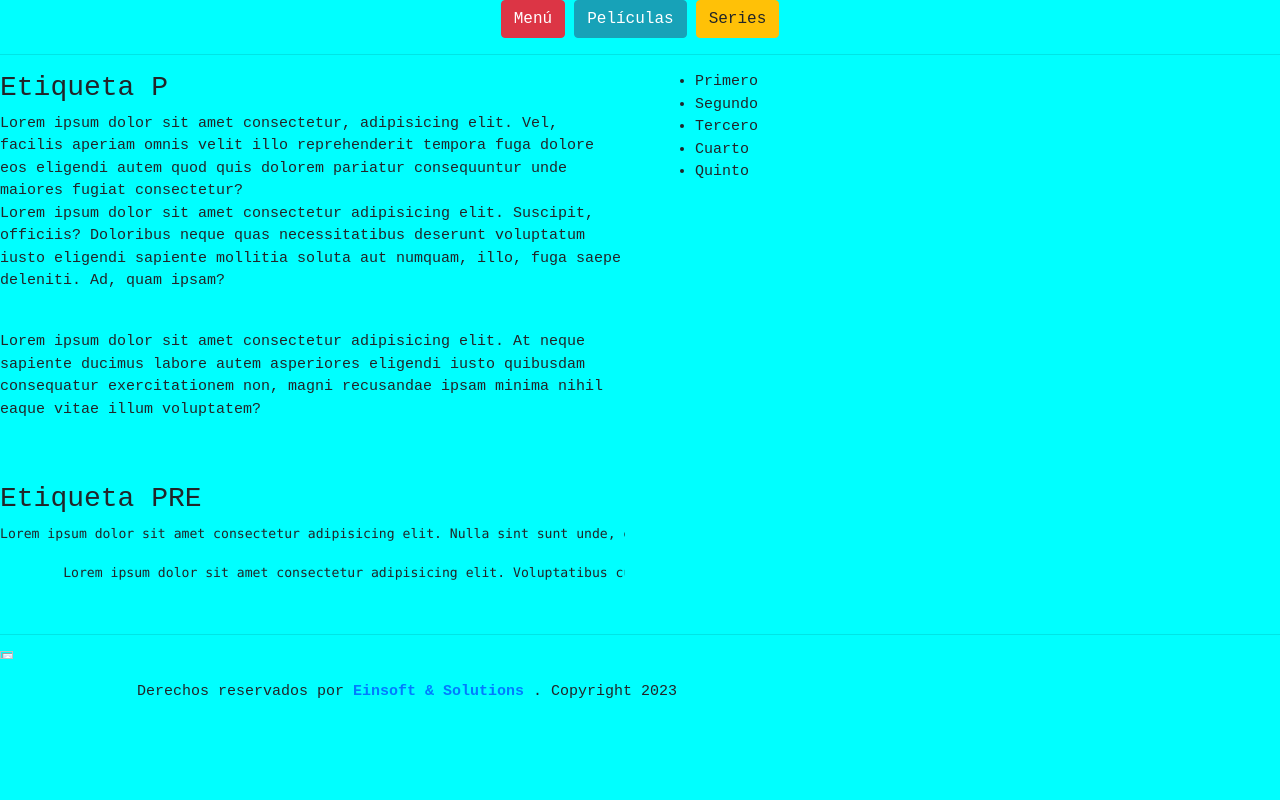
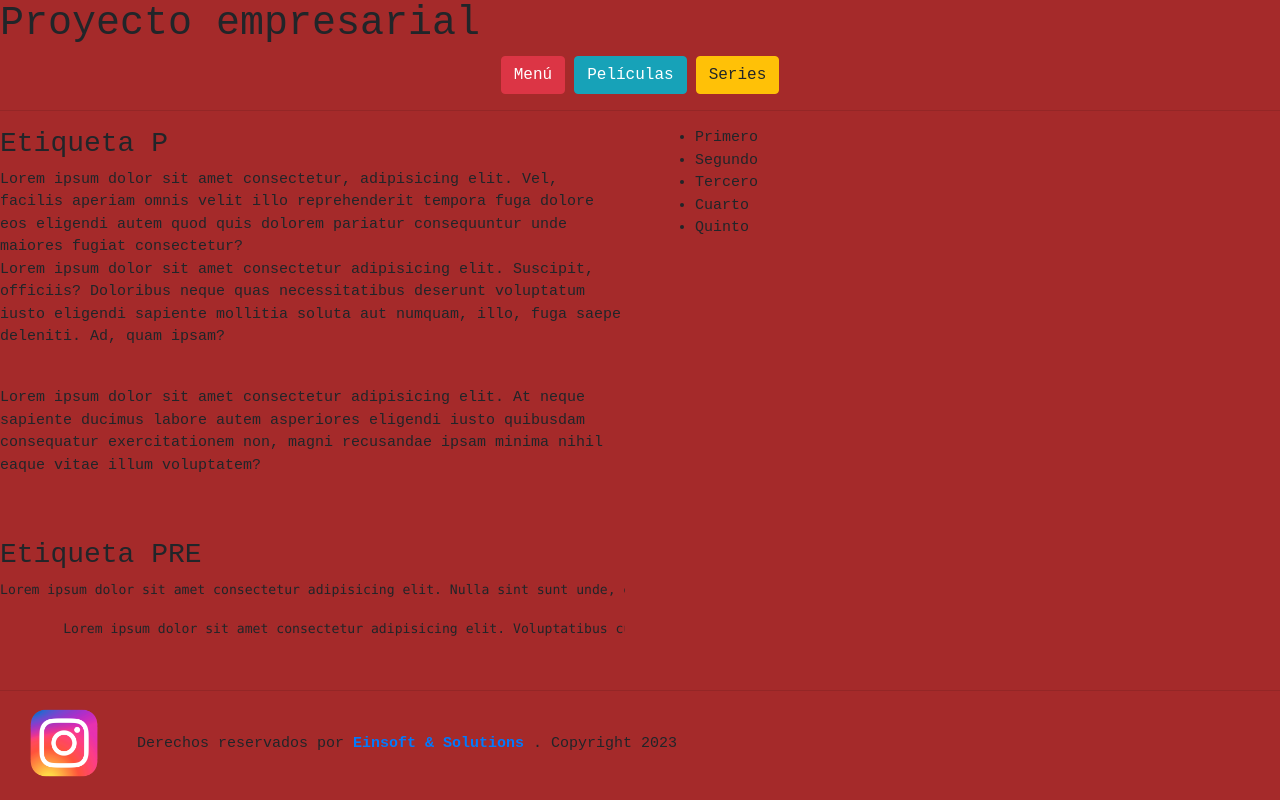
Before and after one commit to Cristian-2020/CursoGit, a plain HTML site: page index.html in a window 1280 px wide. Drawn offline with nearby package versions, Linux system fonts and the light colour scheme.

```diff
--- a/index.html
+++ b/index.html
@@ -5,8 +5,14 @@
 
         <link rel="stylesheet" href="https://cdn.jsdelivr.net/npm/bootstrap@4.6.2/dist/css/bootstrap.min.css" integrity="sha384-xOolHFLEh07PJGoPkLv1IbcEPTNtaed2xpHsD9ESMhqIYd0nLMwNLD69Npy4HI+N" crossorigin="anonymous">
 
+        <link rel="stylesheet" href="./style.css">
+
     </head>
     <body style="background-color: aqua; font-size: 15px; font-family: 'Courier New', Courier, monospace;">
+
+        <h1>
+            Proyecto empresarial
+        </h1>
 
         <!--<h1>Prueba con h1</h1>
         <h2>Prueba con h2</h2>
--- /dev/null
+++ b/style.css
@@ -0,0 +1,3 @@
+body {
+    background-color: brown !important;
+}
```
Also changed, not shown: Instagram-Logo-2016.png (added), controlador.js (added), logo.png (added).
